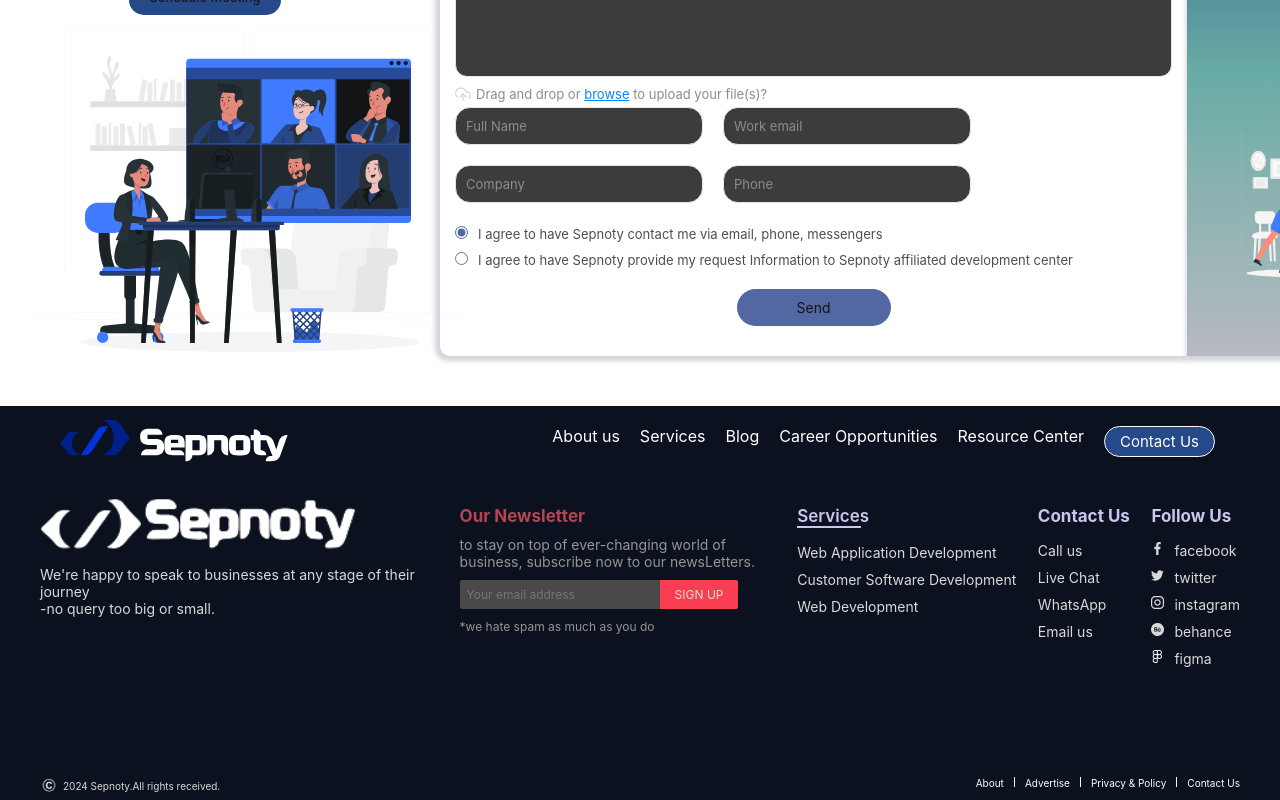
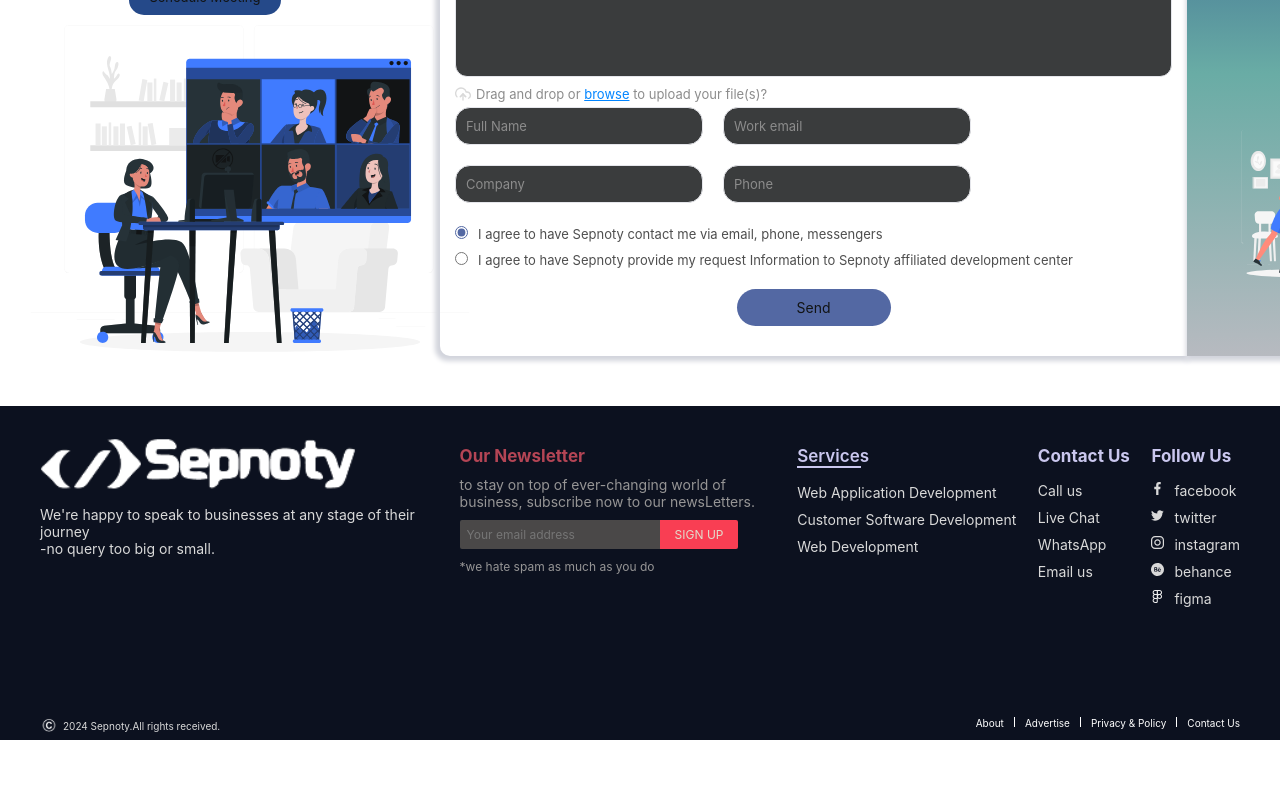
Before and after one commit to CHARANCHARY/sepnoty-landing-page, a React (Create React App) app: page / in a window 1280 px wide. Shown: the part 4752-5552 px from the top of the page. After the commit the page ends 5492 px from the top, so only its background shows below. Built offline with nearby package versions, Linux system fonts and the light colour scheme.

Commit message:
Update App.js
changes

```diff
--- a/src/App.js
+++ b/src/App.js
@@ -11,7 +11,6 @@ import Combined from "./components/AdvancedServices/Combined/Combined";
 <Blog />*/
 
 
-import Header from "./components/Header/Navbar";
 import FooterSection from "./components/Footer/FooterSection";
 /*import Inquiry from "./components/PressInquires/WholeMerge/Inquiry";*/
 
@@ -27,7 +26,6 @@ function App() {
       <DevelopingProcess />
       <SepnotyQuerySection />
 
-      <Header />
 
       <FooterSection />
     </>
```
